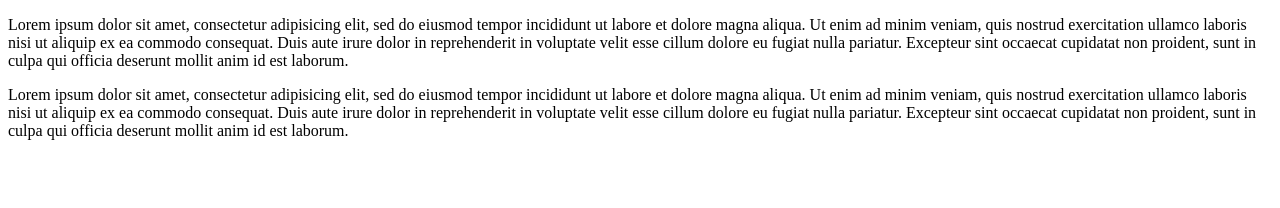
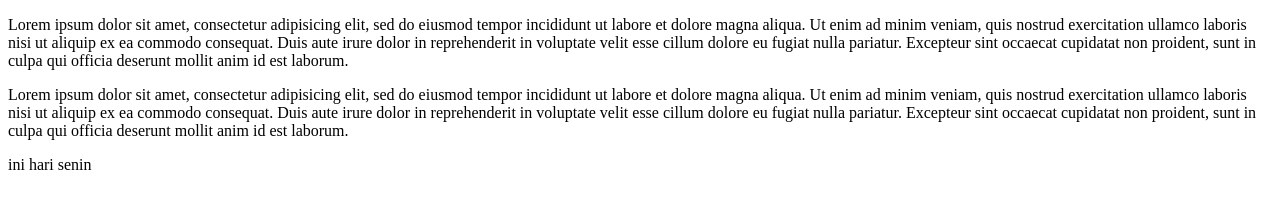
Before and after one commit to arthurmandolang71/latihan2, a plain HTML site: page index.html in a window 1280 px wide. Drawn offline with Linux system fonts and the light colour scheme.

Commit message:
tambah kan span hari senin

```diff
--- a/index.html
+++ b/index.html
@@ -19,5 +19,7 @@
 	cillum dolore eu fugiat nulla pariatur. Excepteur sint occaecat cupidatat non
 	proident, sunt in culpa qui officia deserunt mollit anim id est laborum.</p>
 
+	<span>ini hari senin </span>
+
 </body>
 </html>
```
